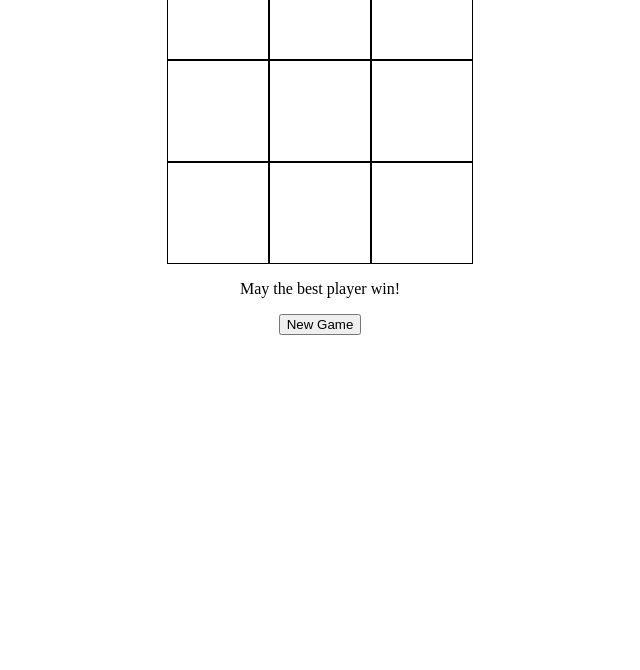
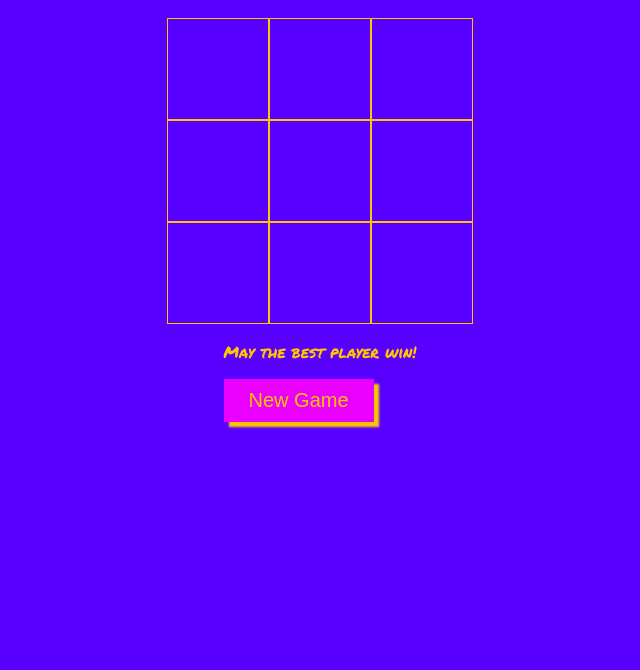
Before and after one commit to hmwebdev/tictactoe, a plain HTML site: page index.html in a window 1280 px wide. Shown: the part 130-800 px from the top of the page, without its empty margins (320-960 px from the left). Drawn offline with Linux system fonts and the light colour scheme.

Commit message:
Add tied game possibility/Add a forgotten possibility for winning a game/Add some style

```diff
--- a/app/app.js
+++ b/app/app.js
@@ -47,6 +47,10 @@ const Game = (() => {
     }
   };
 
+  const lookEmptyField = (el) => {
+    return el === "";
+  };
+
   const checkWinner = () => {
     console.log("Lomer");
 
@@ -69,6 +73,7 @@ const Game = (() => {
       [1, 4, 7],
       [2, 5, 8],
       [0, 4, 8],
+      [2, 4, 6],
     ];
 
     //let x = valuesToWin.every((position) => position.X.includes(position));
@@ -83,7 +88,8 @@ const Game = (() => {
       hasValues(positions.X, valuesToWin[3]) === true ||
       hasValues(positions.X, valuesToWin[4]) === true ||
       hasValues(positions.X, valuesToWin[5]) === true ||
-      hasValues(positions.X, valuesToWin[6]) === true
+      hasValues(positions.X, valuesToWin[6]) === true ||
+      hasValues(positions.X, valuesToWin[7]) === true
     ) {
       winner = player1.name;
       messageBox.innerHTML = "The winner is " + winner;
@@ -95,11 +101,16 @@ const Game = (() => {
       hasValues(positions.O, valuesToWin[3]) === true ||
       hasValues(positions.O, valuesToWin[4]) === true ||
       hasValues(positions.O, valuesToWin[5]) === true ||
-      hasValues(positions.O, valuesToWin[6]) === true
+      hasValues(positions.O, valuesToWin[6]) === true ||
+      hasValues(positions.O, valuesToWin[7]) === true
     ) {
       winner = player2.name;
       messageBox.innerHTML = "The winner is " + winner;
       console.log(winner);
+    } else {
+      if (board.find(lookEmptyField) === undefined) {
+        messageBox.innerHTML = "Tied game";
+      }
     }
 
     console.log(positions);
--- a/index.html
+++ b/index.html
@@ -22,8 +22,10 @@
             <div id="7" class="box"></div>
             <div id="8" class="box"></div>
         </div>
-        <p id="msg"></p>
-        <button id="reset">New Game</button>
+        <div id="ctn-msg">
+            <p id="msg"></p>
+            <div id="ctn-button"><button id="reset">New Game</button></div>
+        </div>
     </div>
 </body>
 <script src="app/app.js"></script>
--- a/style.css
+++ b/style.css
@@ -1,8 +1,41 @@
+@import url("https://fonts.googleapis.com/css2?family=Permanent+Marker&display=swap");
+
 body {
   text-align: center;
+  font-family: "Permanent Marker", cursive;
+  font-weight: 400;
+  font-style: normal;
+  background-color: #5800ff;
+}
+
+h1 {
+  font-size: 50px;
+  color: #ffc600;
 }
 
 .container {
+  display: inline-block;
+}
+
+.box {
+  align-items: center;
+  border: 1px solid #ffc600;
+  width: 100px;
+  height: 100px;
+  justify-content: center;
+  display: flex;
+  font-size: 45px;
+  color: #e900ff;
+  cursor: pointer;
+}
+
+#msg {
+  color: #ffc600;
+  font-size: 16px;
+}
+
+#ctn-msg {
+  text-align: center;
   display: inline-block;
 }
 
@@ -13,6 +46,26 @@ body {
   grid-column-gap: 0px;
   grid-row-gap: 0px;
   width: max-content;
+}
+
+#ctn-button {
+  box-shadow: 5px 5px 2px #ffc600;
+  width: fit-content;
+}
+
+#reset {
+  padding: 10px;
+  width: 150px;
+  color: #ffc600;
+  font-size: 20px;
+  background-color: #e900ff;
+  border: none;
+  transition: all 0.2s;
+}
+
+#reset:hover {
+  transform: translate(5px, 5px);
+  cursor: pointer;
 }
 
 #0 {
@@ -42,9 +95,3 @@ body {
 #8 {
   grid-area: 3 / 3 / 4 / 4;
 }
-
-.box {
-  border: 1px solid black;
-  width: 100px;
-  height: 100px;
-}
```
